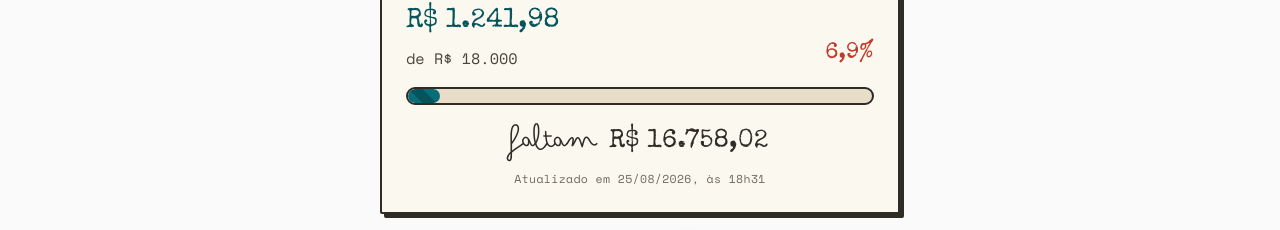
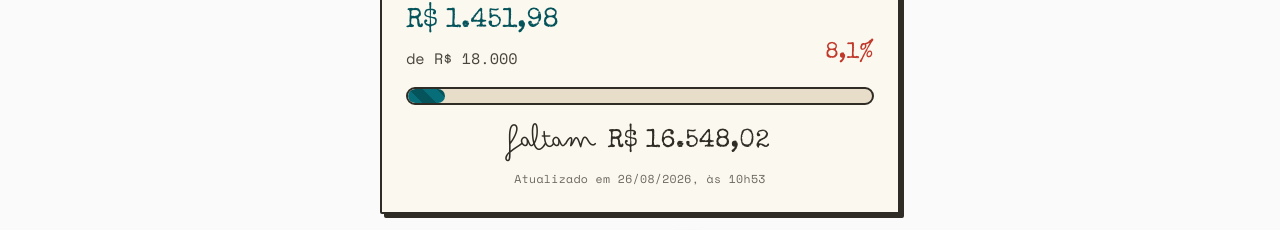
Before and after one commit to miborim/vakinha, a React (Vite) app: page / in a window 1280 px wide. Shown: the part 3895-4125 px from the top of the page. Built offline with nearby package versions, Linux system fonts and the light colour scheme.

Commit message:
Atualiza arrecadacao: R$ 1.241,98 -> R$ 1.451,98 (26/08/2026, às 10h53)

```diff
--- a/src/data/campaign.js
+++ b/src/data/campaign.js
@@ -4,8 +4,8 @@ export const campaign = {
   destino: "ECE — École d'ingénieurs, Paris",
   curso: "Master em AI for Business Transformation",
   meta: 18000, // R$
-  arrecadado: 1241.98, // R$ — atualize conforme as doações chegarem
-  atualizadoEm: "25/08/2026, às 18h31", // data da última atualização do valor arrecadado
+  arrecadado: 1451.98, // R$ — atualize conforme as doações chegarem
+  atualizadoEm: "26/08/2026, às 10h53", // data da última atualização do valor arrecadado
   moeda: "BRL",
   // Link de doação (ex: vaquinha, PIX, etc.) — adicione quando tiver
   linkDoacao: "#doar",
```
